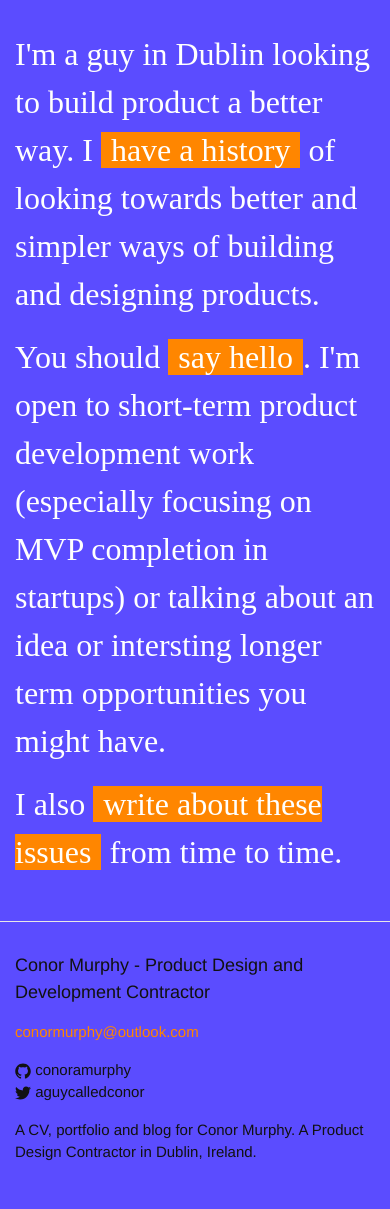
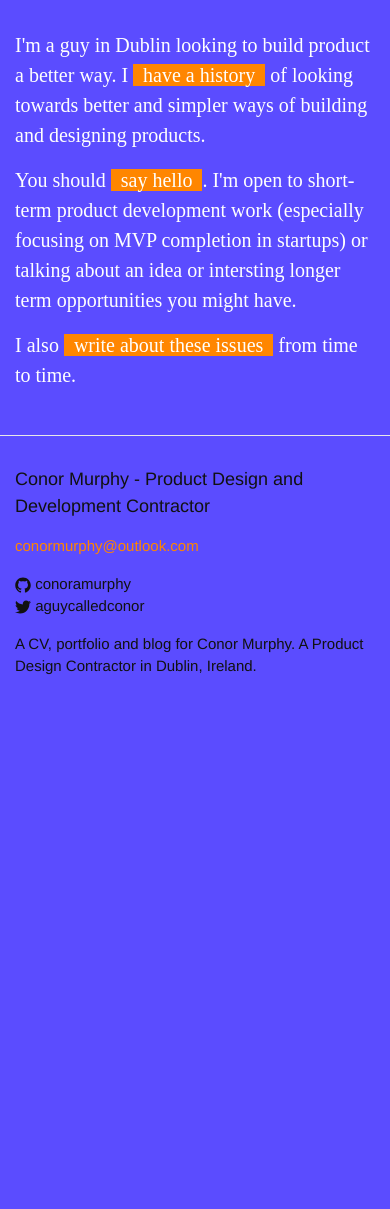
Before and after one commit to conoramurphy-zz/conoramurphy.github.io, a Jekyll site: the page built from index.html, in a window 390 px wide. Built offline with Jekyll 4.4.1, drawn with Linux system fonts in a browser that asks for light colours; after the commit the page ends 900 px from its top, so only the background shows below that.

Commit message:
font size tweak

```diff
--- a/_sass/_base.scss
+++ b/_sass/_base.scss
@@ -38,6 +38,9 @@ body {
   }
   a:visited {
     color: $base-color
+  }
+  @media screen and (max-width: 800px) {
+    font-size: 20px;
   }
 }
 
```
